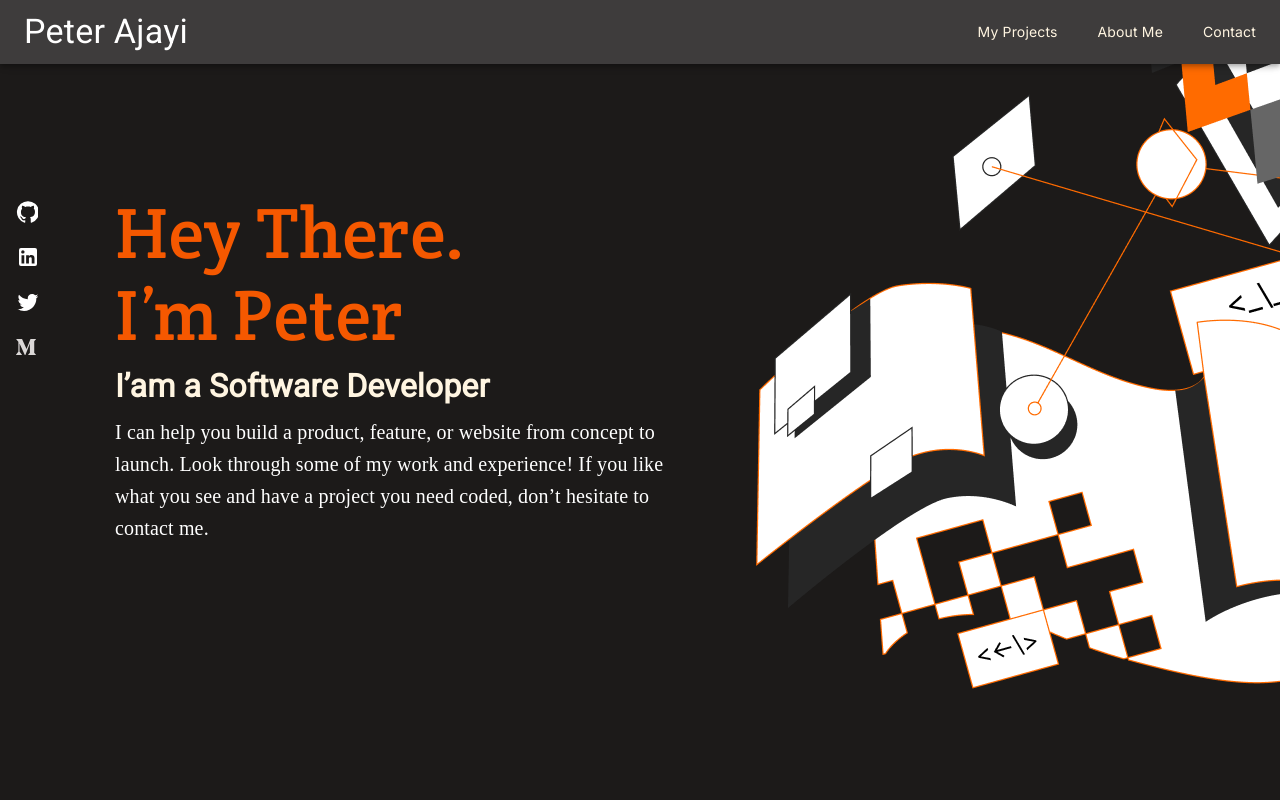
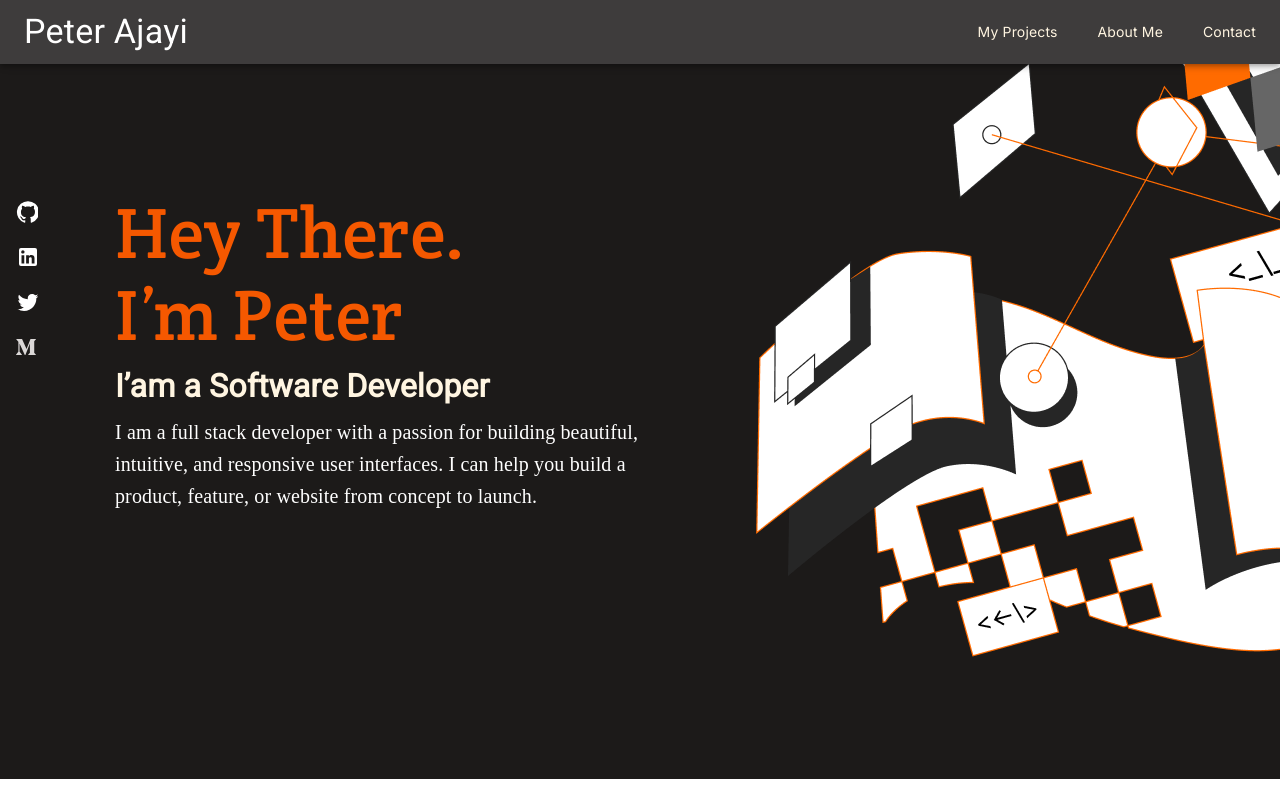
Before and after one commit to peterdgreat/My-Personal-Website, a React (Create React App) app: page / in a window 1280 px wide. Shown: the top 800 px of the page. Built offline with nearby package versions, Linux system fonts and the light colour scheme.

Commit message:
edited my description

```diff
--- a/src/components/Hero.js
+++ b/src/components/Hero.js
@@ -67,10 +67,10 @@ export default function Hero() {
             <h3 className="title  ">I’am a Software Developer</h3>
             <div className="description  d-flex">
               <p>
+                I am a full stack developer with a passion for building beautiful,
+                intuitive, and responsive user interfaces.
                 I can help you build a product, feature, or website from concept to launch.
-                Look through some of my work and experience!
-                If you like what you see and have a project you need coded,
-                don’t hesitate to contact me.
+
               </p>
             </div>
           </div>
```
